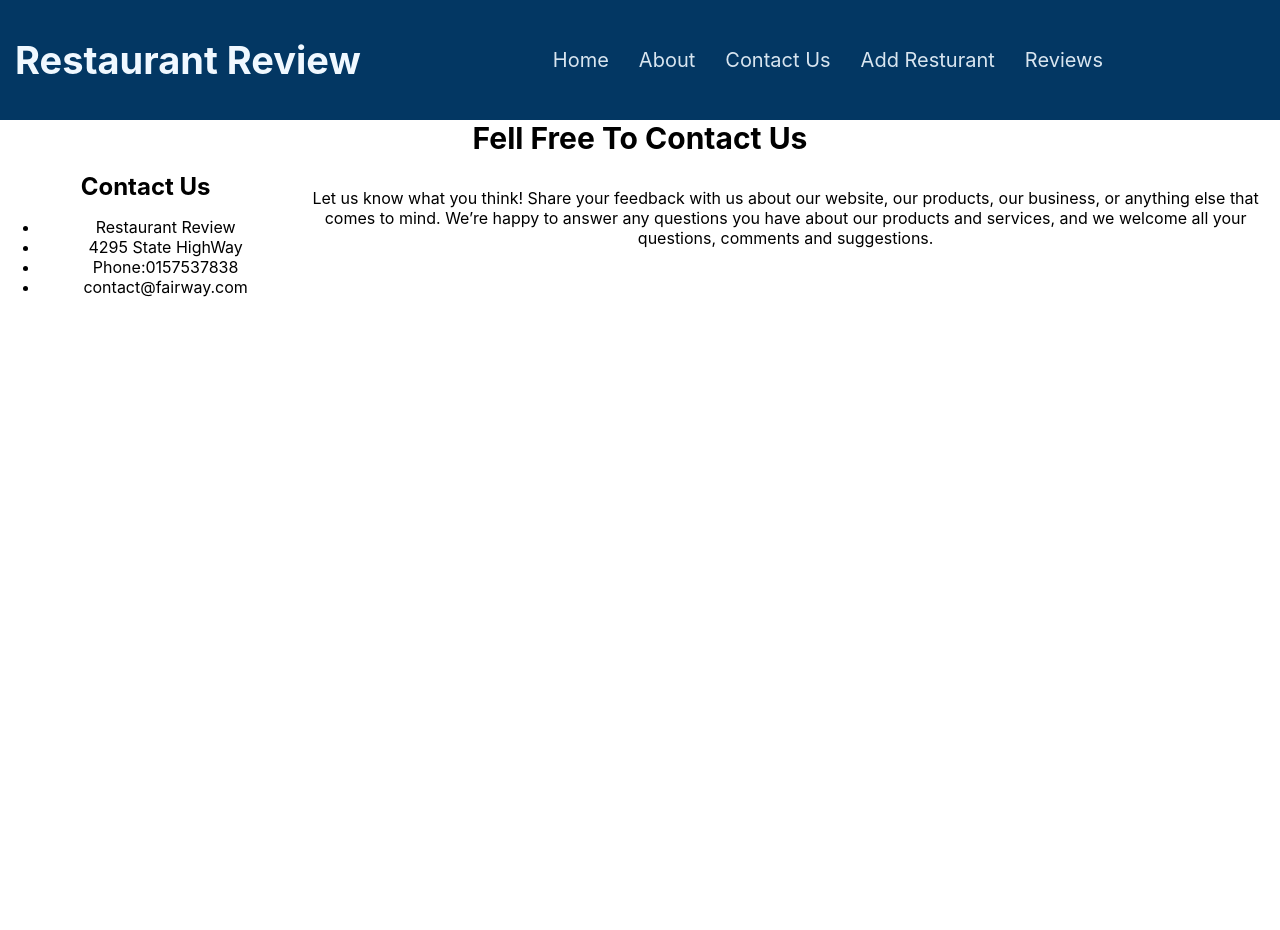
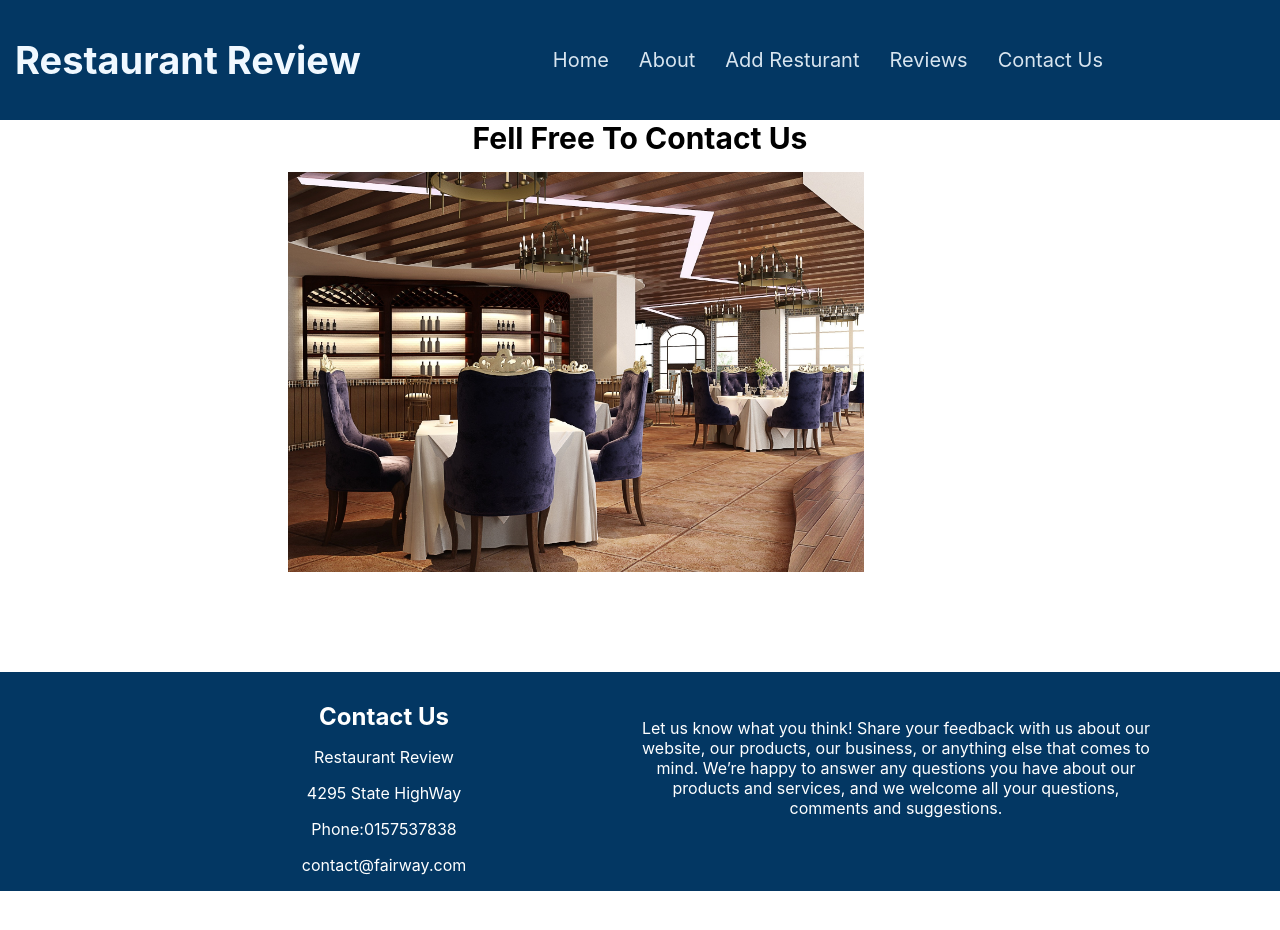
Before and after one commit to alvo254/FI-group-project, a React (Create React App) app: page /Contact in a window 1280 px wide. Shown: the top 930 px of the page. After the commit the page ends 891 px from the top, so only its background shows below. Built offline with nearby package versions, Linux system fonts and the light colour scheme.

Commit message:
[update] contact us

```diff
--- a/src/components/Contact/Contact.css
+++ b/src/components/Contact/Contact.css
@@ -1,7 +1,22 @@
 .contact {
-    height: 300vh;
+
     display: flex;
+    justify-content: center;
+    margin-top: 100px;
+    background: rgb(3, 55, 99);
+    color: white;
 }
 .contact-title {
+    width: 40%;
+    padding-top: 30px;
+}
+
+.contact-pages{
+    width: 40%;
+    padding-top: 30px;
+
+}
+img{
+    height: 50vh;
     width: 50%;
 }
--- a/src/components/Contact/Contact.jsx
+++ b/src/components/Contact/Contact.jsx
@@ -5,17 +5,17 @@ function Contact() {
     return (
         <div>
             <h1>Fell Free To Contact Us</h1>
+            <div className="img">
+                <img src={process.env.PUBLIC_URL + '/images/CONTACT.jpg'} alt="Valentine" className='image1'></img>
+                 </div>
             <section className="contact">
                 <div className="contact-title">
                 <h2>Contact Us</h2>
-                <p>
-                    <ul>
-                        <li>Restaurant Review</li>
-                        <li>4295 State HighWay</li>
-                        <li>Phone:0157537838</li>
-                        <li>contact@fairway.com</li>
-                    </ul>
-                </p>
+
+                        <p>Restaurant Review</p>
+                        <p>4295 State HighWay</p>
+                        <p>Phone:0157537838</p>
+                        <p>contact@fairway.com</p>
                 </div>
                 <div className="contact-pages">
                     <div>
--- a/src/components/Navbar/Navbar.jsx
+++ b/src/components/Navbar/Navbar.jsx
@@ -8,9 +8,9 @@ const NavBar =() => {
             <div className="nav-items">
                 <a href="/">Home</a>
                 <a href="/about">About</a>
-                <a href="/contact">Contact Us</a>
                 <a href="/reviews">Add Resturant</a>
                 <a href="/restaurants">Reviews</a>
+                <a href="/contact">Contact Us</a>
             </div>
             <div className="nav-toggle">
                 <div className="bar"></div>
```
Also changed, not shown: public/images/CONTACT.jpg (added), public/images/download.jpeg (added).
